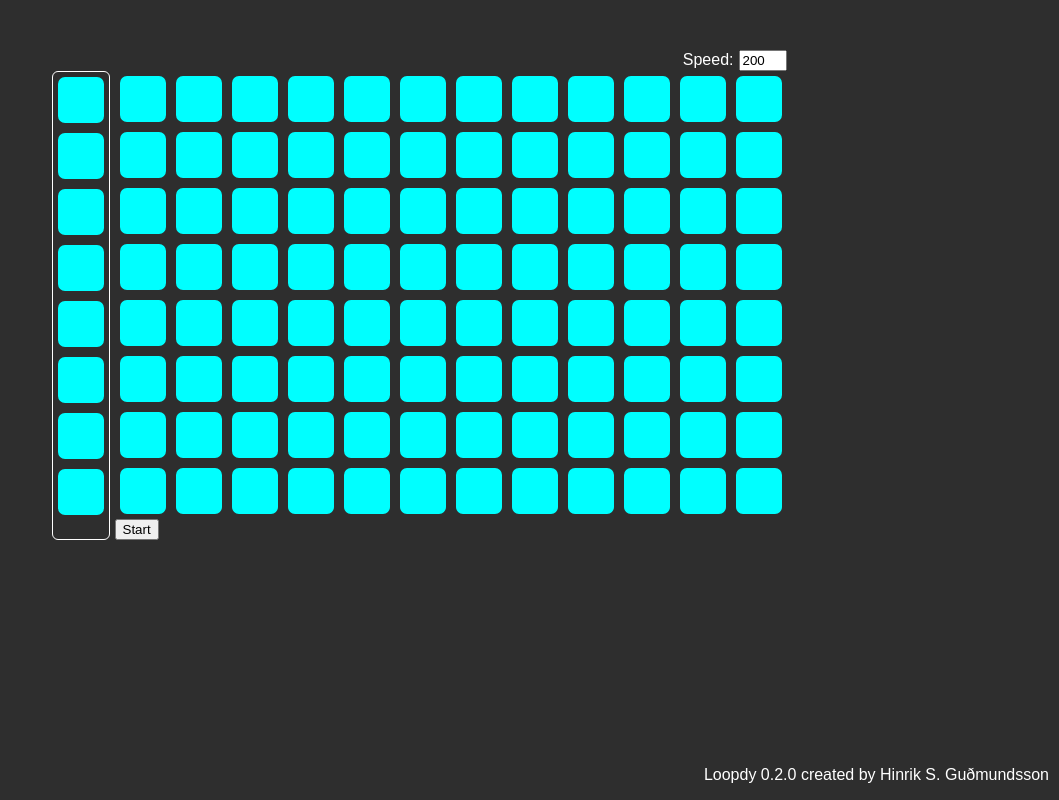
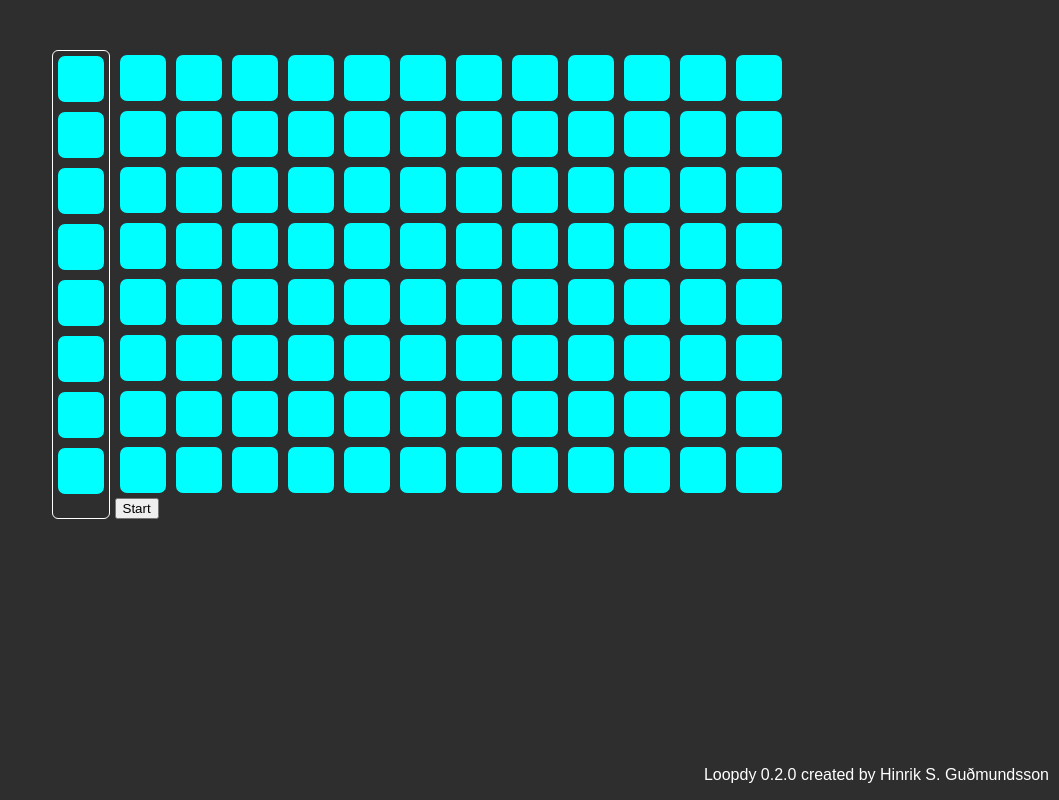
Before and after one commit to hinriksnaer/Loopdy, a React (Create React App) app: page / in a window 1280 px wide. Shown: the whole page, without its empty margins (221-1280 px from the left). Built offline with nearby package versions, Linux system fonts and the light colour scheme.

Commit message:
removed unfinished component

```diff
--- a/src/App.js
+++ b/src/App.js
@@ -22,7 +22,6 @@ class App extends Component {
     return (
       <main>
         <div className="BoardContainer">
-          <BoardSettings speed={speed} alterSpeed={this.alterSpeed}/>
           <div className="SoundboardContainer">
             <PlayableBoard notes={notes}/>
             <LoopBoard cols={12} rows={8} notes={notes} speed={speed}/>
```
